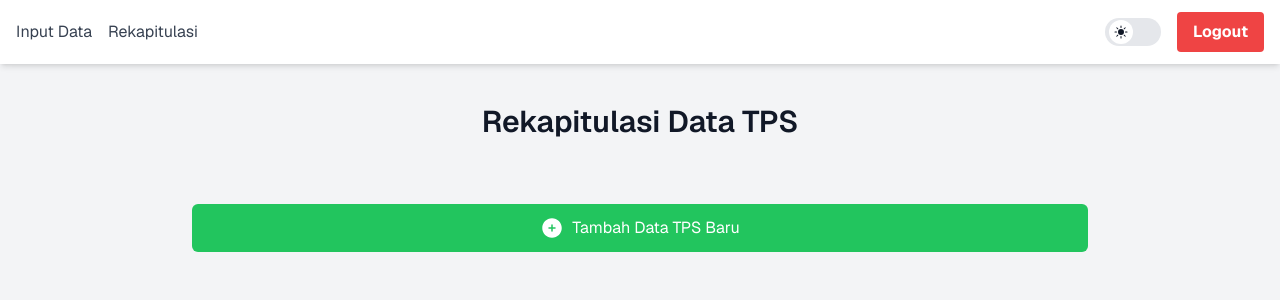
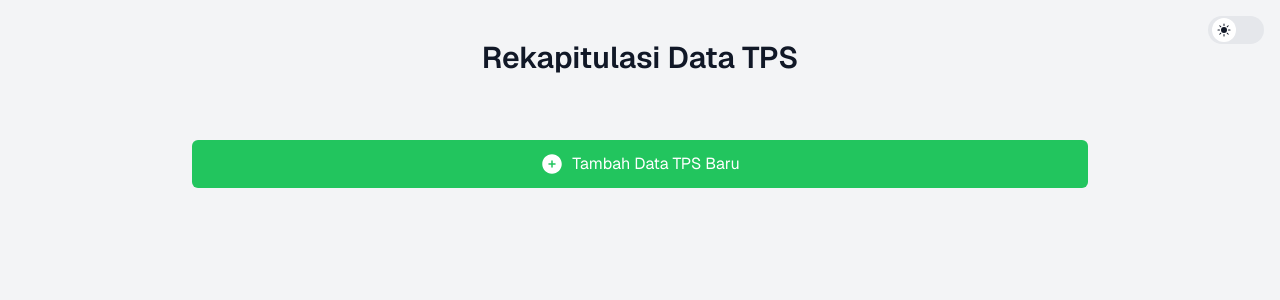
Before and after one commit to andikyudo/input-app2024.app, a Next.js app: page /recap in a window 1280 px wide. Shown: the top 300 px of the page. Built offline with nearby package versions, Linux system fonts and the light colour scheme.

Commit message:
Add Logout Button, Show only after login Success

```diff
--- a/package.json
+++ b/package.json
@@ -12,6 +12,7 @@
     "@headlessui/react": "^2.1.5",
     "@heroicons/react": "^2.1.5",
     "geist": "^1.3.1",
+    "lucide-react": "^0.439.0",
     "next": "14.2.8",
     "next-themes": "^0.3.0",
     "react": "^18",
--- /dev/null
+++ b/src/app/ClientWrapper.tsx
@@ -0,0 +1,50 @@
+"use client";
+
+import React, { useState, useEffect } from "react";
+import { usePathname } from "next/navigation";
+import dynamic from "next/dynamic";
+import { ThemeProvider } from "next-themes";
+
+const Header = dynamic(() => import("../components/Header"), { ssr: false });
+
+const ClientWrapper = ({ children }: { children: React.ReactNode }) => {
+	const [isLoggedIn, setIsLoggedIn] = useState(false);
+	const [isLoading, setIsLoading] = useState(true);
+	const pathname = usePathname();
+
+	useEffect(() => {
+		const checkLoginStatus = () => {
+			const user = localStorage.getItem("user");
+			setIsLoggedIn(!!user);
+			setIsLoading(false);
+		};
+
+		checkLoginStatus();
+		window.addEventListener("storage", checkLoginStatus);
+
+		return () => {
+			window.removeEventListener("storage", checkLoginStatus);
+		};
+	}, []);
+
+	if (isLoading) {
+		return null; // or a loading spinner
+	}
+
+	return (
+		<ThemeProvider attribute='class'>
+			<div className='min-h-screen flex flex-col'>
+				{isLoggedIn && pathname !== "/" && <Header />}
+				<main
+					className={`flex-grow ${
+						isLoggedIn && pathname !== "/" ? "pt-16" : ""
+					}`}
+				>
+					{children}
+				</main>
+			</div>
+		</ThemeProvider>
+	);
+};
+
+export default ClientWrapper;
--- a/src/app/layout.tsx
+++ b/src/app/layout.tsx
@@ -1,28 +1,18 @@
-"use client";
-
 import { GeistSans } from "geist/font/sans";
 import { GeistMono } from "geist/font/mono";
-import { ThemeProvider } from "next-themes";
-import Header from "../components/Header";
-import { usePathname } from "next/navigation";
 import "./globals.css";
+import ClientWrapper from "./ClientWrapper";
 
 export default function RootLayout({
 	children,
-}: Readonly<{
+}: {
 	children: React.ReactNode;
-}>) {
-	const pathname = usePathname();
-	const isLoginPage = pathname === "/login";
-
+}) {
 	return (
 		<html lang='en' className={`${GeistSans.variable} ${GeistMono.variable}`}>
-			<ThemeProvider attribute='class'>
-				<body className='min-h-screen'>
-					{!isLoginPage && <Header />}
-					<main className={`${!isLoginPage ? "pt-16" : ""}`}>{children}</main>
-				</body>
-			</ThemeProvider>
+			<body>
+				<ClientWrapper>{children}</ClientWrapper>
+			</body>
 		</html>
 	);
 }
--- a/src/app/page.tsx
+++ b/src/app/page.tsx
@@ -71,7 +71,9 @@ function LoginPage() {
 		if (username.length === 4 && password.length === 4) {
 			if (authenticateUser(username, password)) {
 				console.log("Login berhasil:", username);
-				router.push("/input"); // Arahkan ke halaman input setelah login berhasil
+				localStorage.setItem("user", JSON.stringify({ username }));
+				window.dispatchEvent(new Event("storage"));
+				router.push("/input");
 			} else {
 				setError("Username atau password salah");
 				setTimeout(() => setError(""), 3000);
--- a/src/components/Header.js
+++ b/src/components/Header.js
@@ -1,18 +1,19 @@
-// components/Header.js
+// components/Header.tsx
 "use client";
 
 import React from "react";
 import { useRouter } from "next/navigation";
 import Link from "next/link";
 import ToggleSwitch from "./ToggleSwitch";
+import { LogOut } from "lucide-react"; // Menggunakan ikon dari lucide-react
 
 const Header = () => {
 	const router = useRouter();
 
 	const handleLogout = () => {
-		// Implement logout logic here (e.g., clear local storage, reset auth state)
-		localStorage.removeItem("user"); // Assuming you store user info in localStorage
-		router.push("/login");
+		localStorage.removeItem("user");
+		window.dispatchEvent(new Event("storage"));
+		router.push("/");
 	};
 
 	return (
@@ -36,15 +37,15 @@ const Header = () => {
 								Rekapitulasi
 							</Link>
 						</li>
-						{/* Add more navigation items as needed */}
 					</ul>
 				</nav>
 				<div className='flex items-center space-x-4'>
 					<ToggleSwitch />
 					<button
 						onClick={handleLogout}
-						className='bg-red-500 hover:bg-red-600 text-white font-bold py-2 px-4 rounded transition duration-300'
+						className='flex items-center bg-red-500 hover:bg-red-600 text-white font-bold py-2 px-4 rounded transition duration-300'
 					>
+						<LogOut className='mr-2 h-4 w-4' />
 						Logout
 					</button>
 				</div>
```
Also changed, not shown: 1 other file (tests, documents, lock files or other folders).
